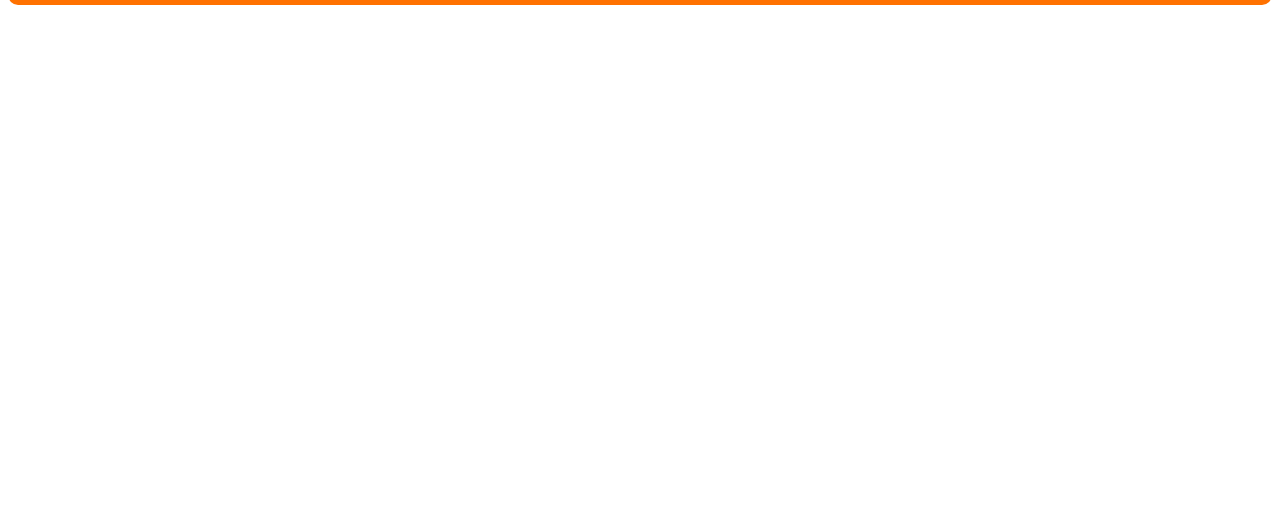
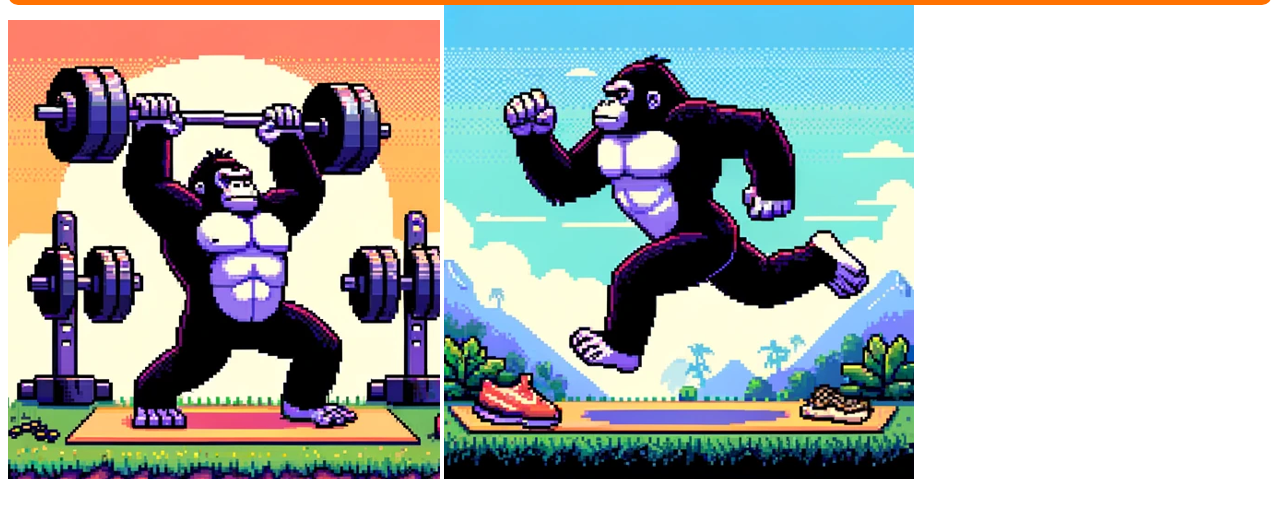
Before and after one commit to isakhakola/Mafunzo, a plain HTML site: page Web/loggaaktivitet.html in a window 1280 px wide. Shown: the part 131-648 px from the top of the page. Drawn offline with Linux system fonts and the light colour scheme.

Commit message:
bilder apa

```diff
--- a/Web/loggaaktivitet.html
+++ b/Web/loggaaktivitet.html
@@ -18,7 +18,11 @@
         <img src="img/profilepic.png" alt="Profile Picture" class="profile-pic"></a>
     <a href="search.html" class="fas fa-search" ></a>
 </nav>
-<div>
+<div class="image-grid">
+        <img src="img/gorilla-gym.png" alt="Image 1" onclick="imageClicked('Image 1')">
+        <img src="img/gorilla-löper.png" alt="Image 2" onclick="imageClicked('Image 2')">
+        <!--<img src="image3.png" alt="Image 3" onclick="imageClicked('Image 3')">
+        <img src="image4.png" alt="Image 4" onclick="imageClicked('Image 4')">-->
 
 </div>
 </body>
```
